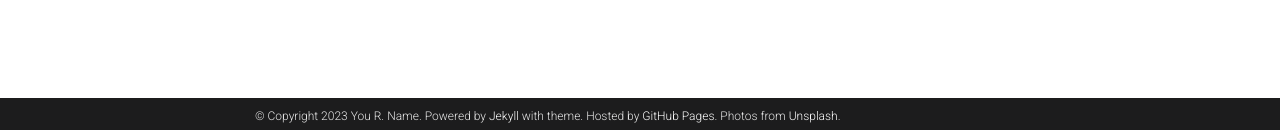
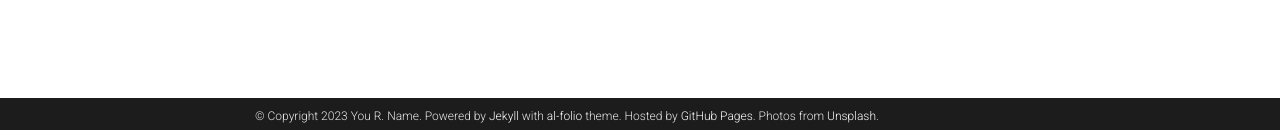
Before and after one commit to wennaichuan/homepage, a Jekyll site: the page built from _posts/2015-10-20-disqus-comments.md, in a window 1280 px wide. Shown: the part 767-897 px from the top of the page. Built offline with Jekyll 4.4.1, drawn with Linux system fonts in a browser that asks for light colours; comment, search, counter and statistics services are not loaded; a style sheet for code colours, icons or effects is not loaded.

Commit message:
Update _config.yml

```diff
--- a/_config.yml
+++ b/_config.yml
@@ -10,7 +10,7 @@
 description: > # the ">" symbol means to ignore newlines until "footer_text:"
   A simple, whitespace theme for academics. Based on [*folio](https://github.com/bogoli/-folio) design.
 footer_text: >
-  Powered by <a href="https://jekyllrb.com/" target="_blank">Jekyll</a> with <a href="https://github.com/wennaichuan/al-folio"></a> theme.
+  Powered by <a href="https://jekyllrb.com/" target="_blank">Jekyll</a> with <a href="https://github.com/baijinming97/homepage">al-folio</a> theme.
   Hosted by <a href="https://pages.github.com/" target="_blank">GitHub Pages</a>.
   Photos from <a href="https://unsplash.com" target="_blank">Unsplash</a>.
 keywords: jekyll, jekyll-theme, academic-website, portfolio-website  # add your own keywords or leave empty
@@ -18,8 +18,8 @@
 lang: en # the language of your site (for example: en, fr, cn, ru, etc.)
 icon: ⚛️  # the emoji used as the favicon (alternatively, provide image name in /assets/img/)
 
-url: https://wennaichuan.github.io # the base hostname & protocol for your site
-baseurl: /al-folio # the subpath of your site, e.g. /blog/
+url: https://baijinming97.github.io # the base hostname & protocol for your site
+baseurl: /homepage # the subpath of your site, e.g. /blog/
 last_updated: false # set to true if you want to display last updated in the footer
 impressum_path:  # set to path to include impressum link in the footer, use the same path as permalink in a page, helps to conform with EU GDPR
 
@@ -123,7 +123,7 @@
 # Blog
 # -----------------------------------------------------------------------------
 
-blog_name:  # blog_name will be displayed in your blog page
+blog_name: al-folio # blog_name will be displayed in your blog page
 blog_nav_title: blog # your blog must have a title for it to be displayed in the nav bar
 blog_description: a simple whitespace theme for academics
 permalink: /blog/:year/:title/
@@ -140,7 +140,7 @@
 # Follow instructions on https://giscus.app/ to setup for your repo to fill out
 # the information below.
 giscus:
-  repo: wennaichuan/al-folio      # <your-github-user-name>/<your-github-repo-name>
+  repo: baijinming97/homepage      # <your-github-user-name>/<your-github-repo-name>
   repo_id: MDEwOlJlcG9zaXRvcnk2MDAyNDM2NQ==
   category: Comments             # name of the category under which discussions will be created
   category_id: DIC_kwDOA5PmLc4CTBt6
@@ -148,12 +148,12 @@
   strict: 1                      # use strict identification mode
   reactions_enabled: 1           # enable (1) or disable (0) emoji reactions
   input_position: bottom         # whether to display input form below (bottom) or above (top) the comments
-  theme: preferred_color_scheme  # name of the color scheme (preferred works well with  light/dark mode)
+  theme: preferred_color_scheme  # name of the color scheme (preferred works well with al-folio light/dark mode)
   emit_metadata: 0
   lang: en
 
 # Disqus comments (DEPRECATED)
-disqus_shortname:  # put your disqus shortname
+disqus_shortname: al-folio # put your disqus shortname
 # https://help.disqus.com/en/articles/1717111-what-s-a-shortname
 
 # External sources.
@@ -161,7 +161,7 @@
 # you can display them in your blog by adding a link to the RSS feed.
 external_sources:
   - name: medium.com
-    rss_url: https://medium.com/@/feed
+    rss_url: https://medium.com/@al-folio/feed
 
 # -----------------------------------------------------------------------------
 # Collections
@@ -285,7 +285,7 @@
   bibliography_template: bib
   # Note: if you have latex math in your bibtex, the latex filter
   # preprocessing may conflict with MathJAX if the latter is enabled.
-  # See https://github.com/wennaichuan/al-folio/issues/357.
+  # See https://github.com/baijinming97/homepage/issues/357.
   bibtex_filters: [latex, smallcaps, superscript]
 
   replace_strings: true
@@ -328,7 +328,7 @@
 # -----------------------------------------------------------------------------
 
 imagemagick:
-  enabled: true # enables responsive images for your site (recommended, see https://github.com/wennaichuan/al-folio/issues/537)
+  enabled: true # enables responsive images for your site (recommended, see https://github.com/baijinming97/homepage/issues/537)
   widths:
     - 480
     - 800
```
